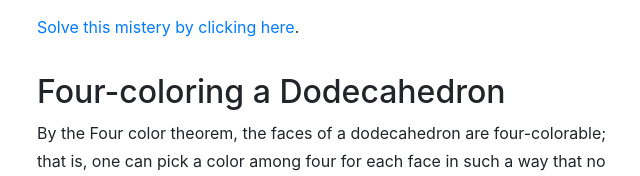
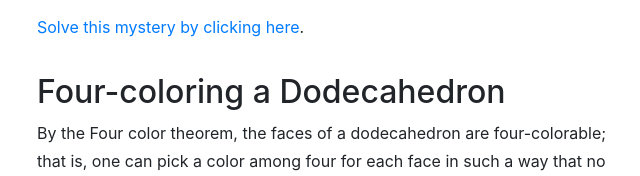
Before and after one commit to jacquerie/jacquerie.github.com, a website: page src/index.html in a window 1280 px wide. Shown: the part 1124-1300 px from the top of the page, 318-958 px from the left. Drawn offline with nearby package versions, Linux system fonts and the light colour scheme; some packages are replaced by stand-ins of ours.

Commit message:
fix typo

```diff
--- a/src/index.html
+++ b/src/index.html
@@ -75,7 +75,7 @@
               for more than ten years. At the time, the Duke of Densmore had
               been killed by a bomb powerful enough to destroy the castle where
               he had been living since retirement.</p>
-            <p><a href="duke">Solve this mistery by clicking here</a>.</p>
+            <p><a href="duke">Solve this mystery by clicking here</a>.</p>
           </div>
         </div>
         <div class="project">
```
